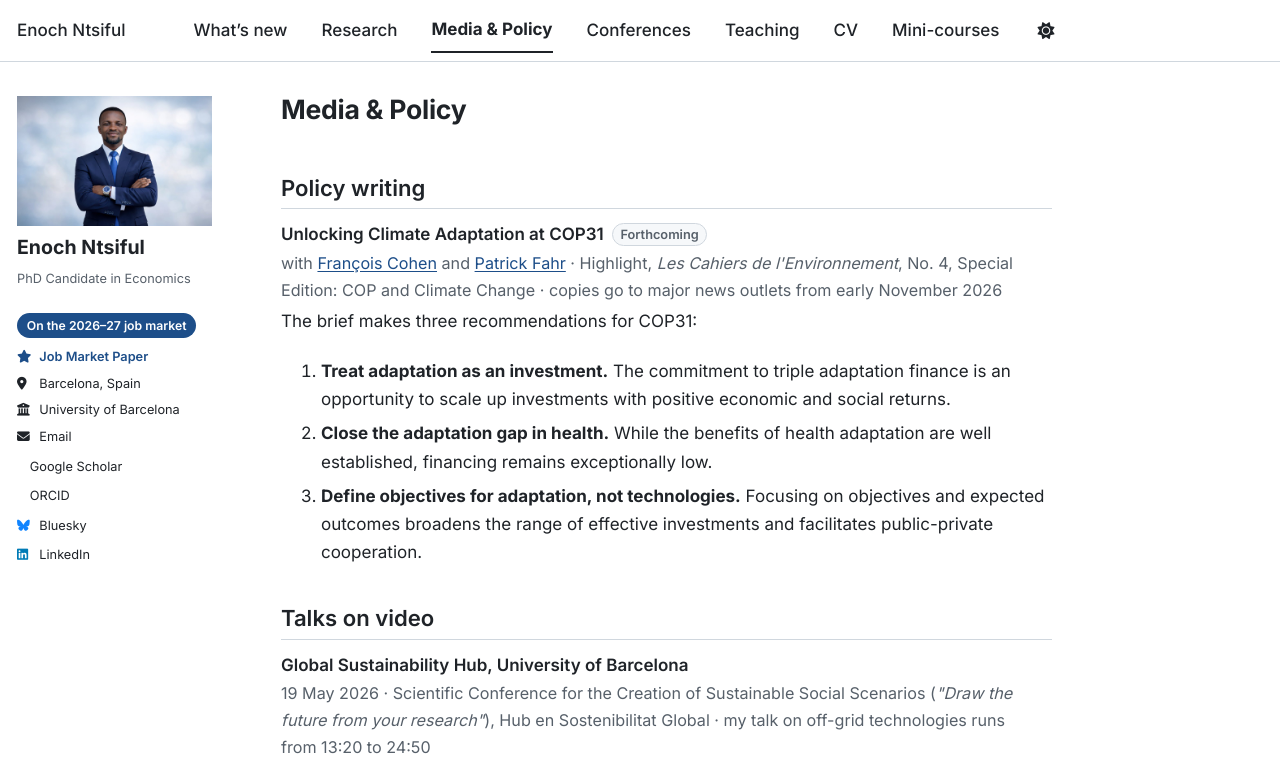
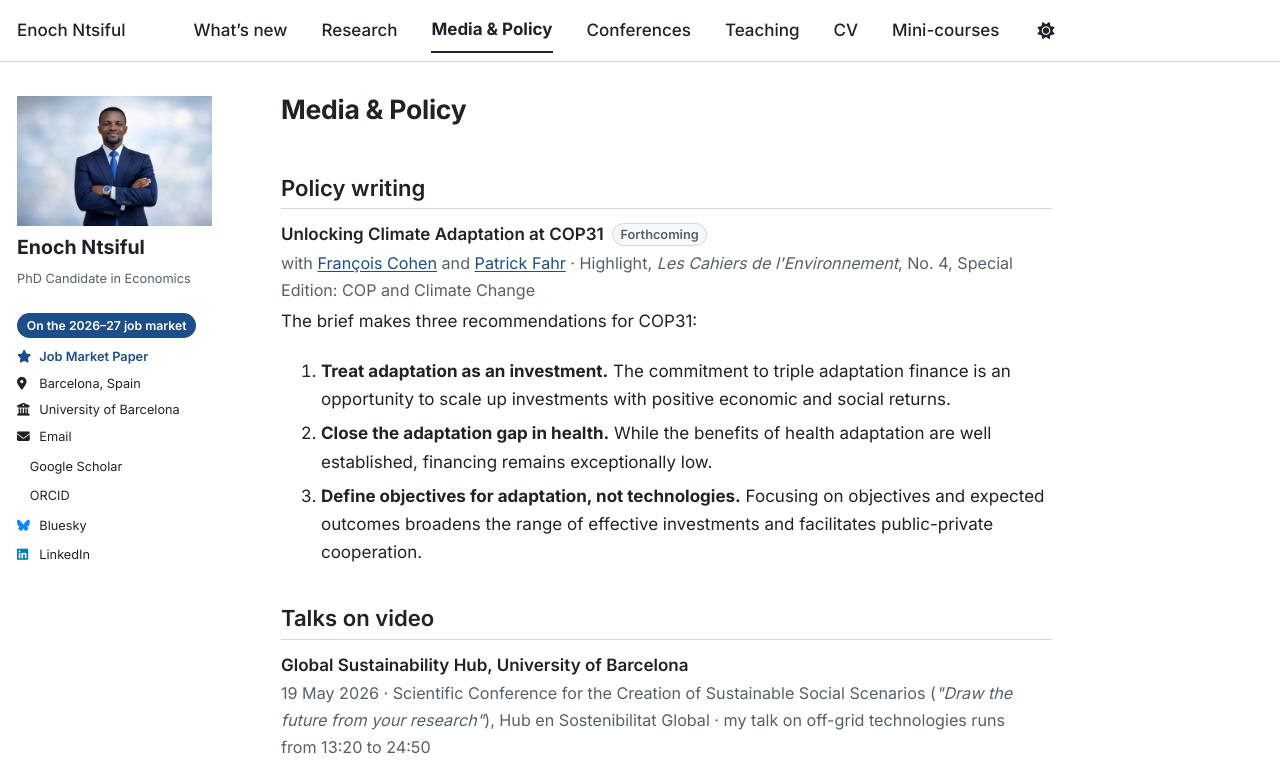
Before and after one commit to ntsifulenoch/ntsifulenoch.github.io, a Jekyll site: the page built from _pages/media.md, in a window 1280 px wide and 900 px high, cut to the strip 0-769 px from the top of the window. Built offline with Jekyll 4.4.1, drawn with Linux system fonts in a browser that asks for light colours; a style sheet for code colours, icons or effects is not loaded.

Commit message:
Update meta information for COP31 paper
Removed the mention of copies going to major news outlets from early November 2026.

```diff
--- a/_pages/media.md
+++ b/_pages/media.md
@@ -8,7 +8,7 @@ description: "Policy writing, talks on video, interviews and outreach by Enoch N
 
 <div class="paper" id="cop31">
   <p class="paper__title">Unlocking Climate Adaptation at COP31 <span class="status">Forthcoming</span></p>
-  <p class="paper__meta">with <a href="https://sites.google.com/site/francoiscoheneconomist/home">François Cohen</a> and <a href="https://www.phc.ox.ac.uk/team/patrick-fahr">Patrick Fahr</a> · Highlight, <em>Les Cahiers de l'Environnement</em>, No. 4, Special Edition: COP and Climate Change · copies go to major news outlets from early November 2026</p>
+  <p class="paper__meta">with <a href="https://sites.google.com/site/francoiscoheneconomist/home">François Cohen</a> and <a href="https://www.phc.ox.ac.uk/team/patrick-fahr">Patrick Fahr</a> · Highlight, <em>Les Cahiers de l'Environnement</em>, No. 4, Special Edition: COP and Climate Change</p>
   <p>The brief makes three recommendations for COP31:</p>
   <ol class="key-messages">
     <li><strong>Treat adaptation as an investment.</strong> The commitment to triple adaptation finance is an opportunity to scale up investments with positive economic and social returns.</li>
```
